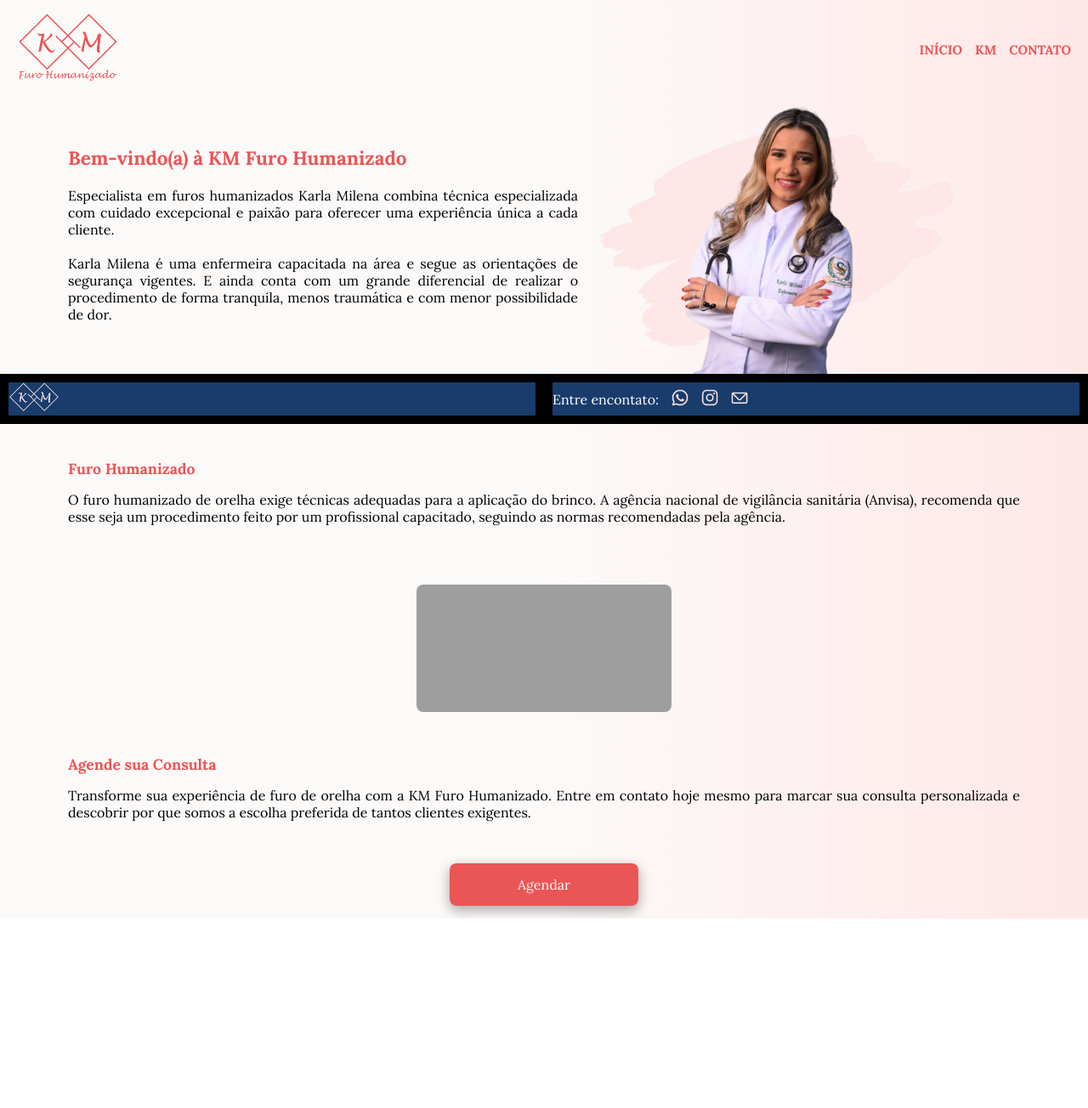
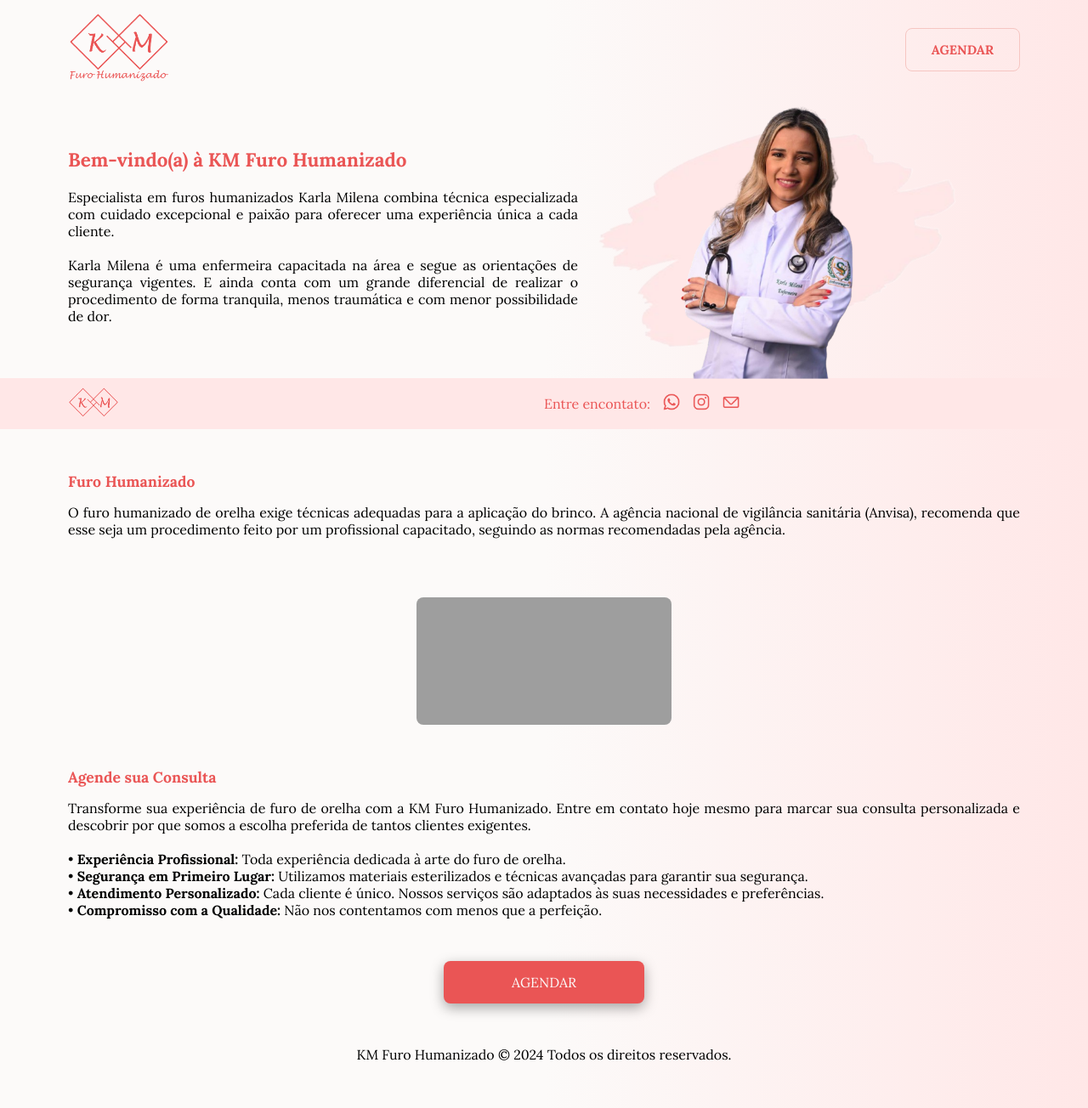
Before and after one commit to jcarlosads/site-km, a plain HTML site: page index.html in a window 1280 px wide. Shown: the top 1304 px of the page at 85% size. Before the commit the page ends 1081 px from the top, so only its background shows below. Drawn offline with Linux system fonts and the light colour scheme; grey boxes are pictures that could not be loaded.

Commit message:
Fase inicial

```diff
--- a/index.html
+++ b/index.html
@@ -30,9 +30,7 @@
       </div>
       <nav class="container_nav">
         <ul>
-          <li><a href="#" class="list_menu">INÍCIO</a></li>
-          <li><a href="#" class="list_menu">KM</a></li>
-          <li><a href="#" class="list_menu">CONTATO</a></li>
+          <li><a href="#" class="list_menu">AGENDAR</a></li>
         </ul>
       </nav>
     </header>
@@ -43,12 +41,13 @@
           Especialista em furos humanizados Karla Milena combina técnica
           especializada com cuidado excepcional e paixão para oferecer uma
           experiência única a cada cliente.
-        </p><br>
+        </p>
+        <br />
         <p>
-        Karla Milena é uma enfermeira capacitada na área e segue as orientações
-        de segurança vigentes. E ainda conta com um grande diferencial de
-        realizar o procedimento de forma tranquila, menos traumática e com menor
-        possibilidade de dor.
+          Karla Milena é uma enfermeira capacitada na área e segue as
+          orientações de segurança vigentes. E ainda conta com um grande
+          diferencial de realizar o procedimento de forma tranquila, menos
+          traumática e com menor possibilidade de dor.
         </p>
       </div>
       <div class="container_main_banner">
@@ -57,7 +56,7 @@
     </main>
     <div class="faixa_blue">
       <div class="faixa__logo__pink">
-        <img src="src/imagens/Logo KM Pink.png" alt="Logo KM" class="logo_km" />
+        <img src="src/imagens/Logo KM.png" alt="Logo KM" class="logo_km" />
       </div>
       <div class="titles_faixa">
         <p class="title_faixa_blue">Entre encontato:</p>
@@ -66,7 +65,7 @@
             <li>
               <a href="#"
                 ><img
-                  src="src/imagens/whatsapp-pink.png"
+                  src="src/imagens/whatsapp-s.png"
                   alt="WhatsApp"
                   class="icons_rds"
               /></a>
@@ -74,7 +73,7 @@
             <li>
               <a href="#"
                 ><img
-                  src="src/imagens/instagram-pink.png"
+                  src="src/imagens/instagram-s.png"
                   alt="Instagram"
                   class="icons_rds"
               /></a>
@@ -82,7 +81,7 @@
             <li>
               <a href="#"
                 ><img
-                  src="src/imagens/email-pink.png"
+                  src="src/imagens/email-s.png"
                   alt="Email"
                   class="icons_rds"
               /></a>
@@ -94,8 +93,12 @@
     <div class="container_h2">
       <h2>Furo Humanizado</h2>
       <p>
-        O furo humanizado de orelha exige técnicas adequadas para a aplicação do brinco.  A agência nacional de vigilância sanitária (Anvisa), recomenda que esse seja um procedimento feito por um profissional capacitado, seguindo as normas recomendadas pela agência.
-      </p><br>
+        O furo humanizado de orelha exige técnicas adequadas para a aplicação do
+        brinco. A agência nacional de vigilância sanitária (Anvisa), recomenda
+        que esse seja um procedimento feito por um profissional capacitado,
+        seguindo as normas recomendadas pela agência.
+      </p>
+      <br />
     </div>
     <section class="video-yt">
       <iframe
@@ -108,14 +111,40 @@
         class="video"
       ></iframe>
     </section>
+    <section>
       <div class="container_h2">
         <h2>Agende sua Consulta</h2>
         <p>
-        Transforme sua experiência de furo de orelha com a KM Furo Humanizado. Entre em contato hoje mesmo para marcar sua consulta personalizada e descobrir por que somos a escolha preferida de tantos clientes exigentes.
+          Transforme sua experiência de furo de orelha com a KM Furo Humanizado.
+          Entre em contato hoje mesmo para marcar sua consulta personalizada e
+          descobrir por que somos a escolha preferida de tantos clientes
+          exigentes.
+        </p>
+        <br />
+
+        <p>
+          • <strong> Experiência Profissional: </strong>Toda experiência
+          dedicada à arte do furo de orelha.
+        </p>
+        <p>
+          • <strong> Segurança em Primeiro Lugar: </strong>Utilizamos materiais
+          esterilizados e técnicas avançadas para garantir sua segurança.
+        </p>
+        <p>
+          • <strong> Atendimento Personalizado: </strong> Cada cliente é único.
+          Nossos serviços são adaptados às suas necessidades e preferências.
+        </p>
+        <p>
+          • <strong> Compromisso com a Qualidade: </strong> Não nos contentamos
+          com menos que a perfeição.
         </p>
       </div>
       <div class="container_button">
-      <a href="#" target="_blank" class="button">Agendar</a>
+        <a href="#" target="_blank" class="button">AGENDAR</a>
       </div>
+    </section>
+    <footer class="container_footer">
+      KM Furo Humanizado © 2024 Todos os direitos reservados.
+    </footer>
   </body>
 </html>
--- a/src/style/style.css
+++ b/src/style/style.css
@@ -58,7 +58,7 @@
         flex-direction: row;
         align-items: center;
         justify-content: space-between;
-        padding: 0 20px;
+        padding: 0 80px;
     }
 
     .logotipo {
@@ -70,6 +70,15 @@
         font-size: 15px;
         font-weight: 800;
         text-decoration: none;
+        border-style: solid;
+        border-width: 1px;
+        border-radius: 8px;
+        border-color: var(--Pink_Secondary);
+        padding: 15px 30px;
+    }
+
+    .list_menu:hover {
+        background-color: var(--Pink_Secondary);
     }
 
 }
@@ -88,22 +97,23 @@
 
     .banner {
         max-width: 450px;
+        margin-bottom: 5.1px;
     }
 
     .faixa_blue {
-        background-color: var(--Blue_Band);
-        height: 50px;
+        background-color: var(--Pink_Tertiary);
+        height: 60px;
         margin-top: -10px;
         z-index: 1;
         display: flex;
-        flex-flow: row wrap;
+        flex-direction: row;
+        align-items: center;
+        padding: 0 80px;
     }
 
     .faixa__logo__pink {
         width: 50%;
 
-        border-style: solid;
-        border-width: 10px;
     }
 
     .logo_km {
@@ -117,12 +127,10 @@
         justify-content: flex-start;
         gap: 15px;
         width: 50%;
-        border-style: solid;
-        border-width: 10px;
     }
 
     .title_faixa_blue {
-        color: var(--White);
+        color: var(--Salmon_titles);
     }
 
     .icons_rds {
@@ -165,6 +173,15 @@
     }
 
     .button:hover {
-        color: var(--Black);
+        color: var(--Salmon_titles);
+        background-color: var(--Pink_Secondary);
     }
 }
+
+@layer footer {
+    .container_footer {
+        display: flex;
+        justify-content: center;
+        padding: 50px 0 50px 0;
+    }
+}
```
Also changed, not shown: src/imagens/email-s.png (added), src/imagens/instagram-s.png (added), src/imagens/whatsapp-s.png (added). Lines whose indentation alone changed are shown as unchanged.
